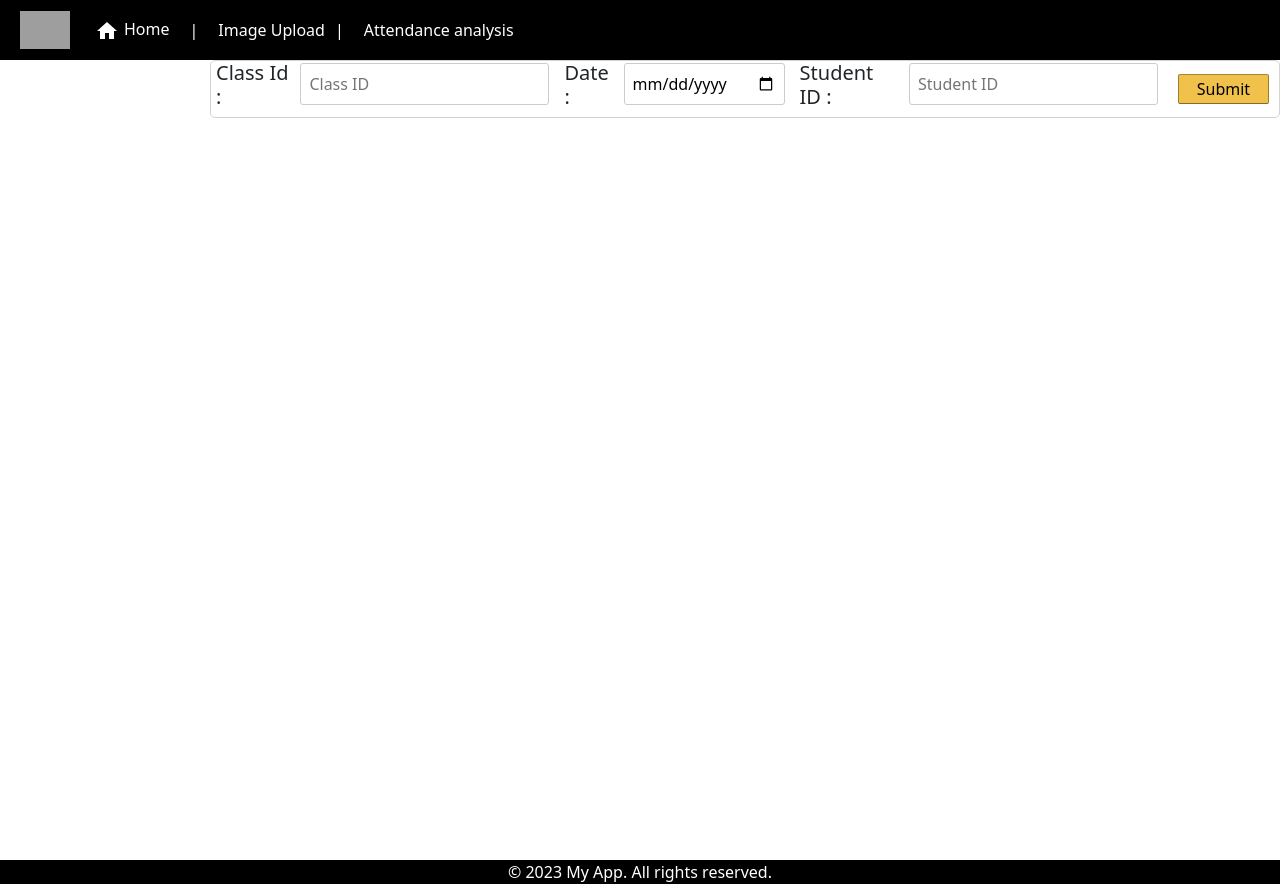
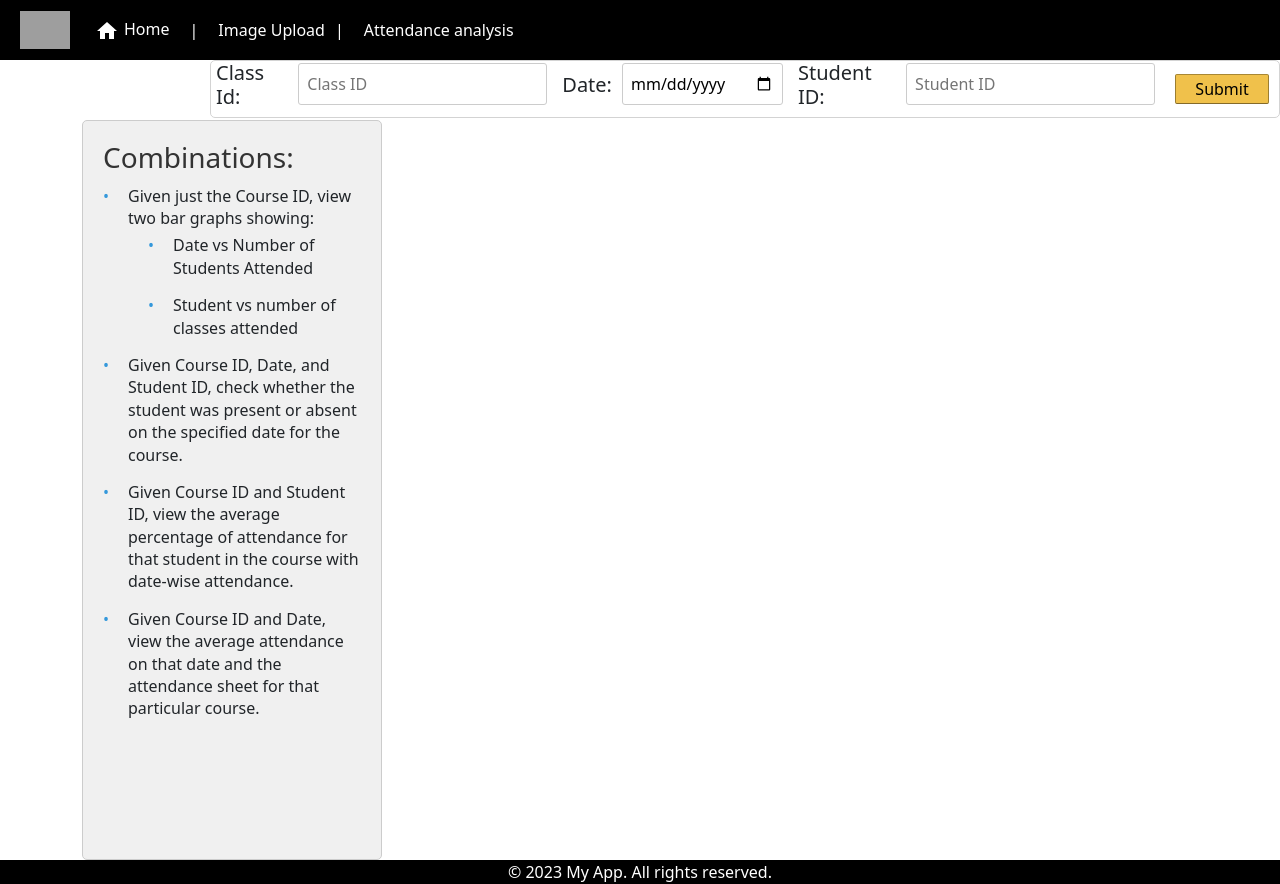
Before and after one commit to venkateshyeturi904/smart_attendance_frontend, a React (Create React App) app: page /Attendance_analysis in a window 1280 px wide. Built offline with nearby package versions, Linux system fonts and the light colour scheme; grey boxes are pictures that could not be loaded.

Commit message:
made some css changes and added combination box for analysis page

```diff
--- a/src/App.css
+++ b/src/App.css
@@ -242,38 +242,3 @@
   color: white;
   text-align: center;
 }
-
-.Home{
-  display:flex;
-  flex-direction: column;
-}
-
-.college{
-  display: flex;
-  align-items: center;
-}
-
-.Home>h1{
-  margin-top: 20px;
-  margin-left:10px;
-  color: black;
-}
-
-.Home-image{
-  object-fit: contain;
-  width: 100px;
-}
-
-.Home_upload_button{
-    background: #f0c14b;
-    border-radius: 2px;
-    width: 200px;
-    height: 30px;
-    border: 1px solid;
-    margin-top: 10px;
-    border-color: #a88734 #9c7e31 #846a29;
-}
-
-.button{
-  align-items: center;
-}
--- a/src/components/Analysis.js
+++ b/src/components/Analysis.js
@@ -1,20 +1,215 @@
-import React from 'react'
-import { useState } from 'react';
+// import React from 'react'
+// import { useState } from 'react';
+// import './analysis.css';
+// import {courseId_by_date ,courseId_by_student,student_by_course_by_date,student_by_course ,student_by_course_average,course_by_date} from '../services/analysisService.js'
+// import BarGraph from './Bargraph';
+// import PieChart from './PieChart';
+// import DatesPresent from './DatesPresent';
+// function Analysis() {
+//   const [classId, setClassId] = useState("");
+//   const [date, setDate] = useState("");
+//   const [rollNumber, setRollNumber] = useState("");
+//   const [courseAttendance,setCourseAttendance]=useState([]);
+//   const [studentPresent,setStudentPresent]=useState("");
+//   const [studentAverage,setStudentAverage]=useState([]);
+//   const [datevsStatus,setDatevsStatus]=useState([]);
+//   const [coursevsDate,setCoursevsDate]=useState([]);
+//   const [courseAverage,setCourseAverage]=useState([]);
+//   const COLUMNS1 = [
+//     {
+//       Header: 'Date',
+//       accessor: 'date',
+//     },
+//     {
+//       Header: 'Status',
+//       accessor: 'status',
+//     },
+//   ];
+
+//   const COLUMNS2=[
+//     {
+//       Header:'Student Id',
+//       accessor:'studentId',
+//     },
+//     {
+//       Header:'Student Name',
+//       accessor:'studentName',
+//     },
+//     {
+//       Header:'Status',
+//       accessor:'status',
+//     }
+//   ]
+
+//   const handleClassIdChange = (e) => {
+//     console.log("value", e);
+//     setClassId(e.target.value);
+//   };
+
+//   const handleDateChange = (e) => {
+//     setDate(e.target.value);
+//   };
+
+//   const handleStudentIdChange=(e)=>{
+//     setRollNumber(e.target.value);
+//   }
+
+//   const handleSubmit=async(e)=>{
+//       e.preventDefault();
+//       if(classId!=="" && date==="" && rollNumber===""){
+//         try {
+//           const response1 = await courseId_by_date(classId);
+//           const response2= await courseId_by_student(classId);
+//           const Date_and_student=[response1.data,response2.data];
+//           console.log(Date_and_student)
+//           setCourseAttendance(Date_and_student);
+//         } catch (error) {
+//           console.error("Error uploading image:", error);
+//         }
+//         setCoursevsDate([]);
+//         setStudentPresent("");
+//         setStudentAverage([]);
+//       }else if(classId!=="" && date!=="" && rollNumber!==""){
+//         try {
+//           const response = await student_by_course_by_date(classId,rollNumber,date);
+//           console.log(response);
+//           const value=(response.data[0])?"present":"absent";
+//           setStudentPresent(value);
+//         } catch (error) {
+//           console.error("Error uploading image:", error);
+//         }
+//         setCourseAttendance([]);
+//         setCoursevsDate([]);
+//         setStudentAverage([]);
+//       }else if(classId!=="" && date==="" && rollNumber!==""){
+//         try {
+//           const response1 = await student_by_course(classId,rollNumber);
+//           const response2=await student_by_course_average(classId,rollNumber);
+//           const present=response2.data;
+//           const absent=100-present;
+//           const date_attend=response1.data.map((element)=>{
+//             return {
+//               "date" : element[0],
+//               "status" :element[1]?"Present":"Absent"
+//             }
+//           });
+//           console.log(date_attend);
+//           setStudentAverage([present,absent]);
+//           setDatevsStatus(date_attend);
+
+//         } catch (error) {
+//           console.error("Error uploading image:", error);
+//         }
+//         setCourseAttendance([]);
+//         setCoursevsDate([]);
+//         setStudentPresent("");
+//       }else if(classId!=="" && date!=="" && rollNumber===""){
+//         try {
+//           const response1 = await course_by_date(classId,date);
+//           let present=0;
+//           let absent=0;
+//           const date_attend=response1.data.map((element)=>{
+//             if(element[2])present++;
+//             else absent++;
+//             return {
+//               "studentId" : element[0],
+//               "studentName" :element[1],
+//               "status":element[2]?"Present":"Absent"
+//             }
+//           });
+//           const presentAverage=(present*100)/(present+absent);
+//           const absentAverage=(absent*100)/(present+absent);
+//           setCourseAverage([presentAverage,absentAverage]);
+//           setCoursevsDate(date_attend);
+
+//         } catch (error) {
+//           console.error("Error uploading image:", error);
+//         }
+//         setStudentAverage([]);
+//         setCourseAttendance([]);
+//         setStudentPresent("");
+//       }else{
+//         setStudentAverage([]);
+//         setCourseAttendance([]);
+//         setStudentPresent("");
+//         setCoursevsDate([]);
+//       }
+
+//   }
+
+//   return (
+//       <div className="container" >
+//         <div className="analysis-box">
+//               <h5>Course Id :</h5>
+//               <input
+//                 type="text"
+//                 placeholder="Course ID"
+//                 value={classId}
+//                 onChange={handleClassIdChange}
+//               />
+//               <h5>Date :</h5>
+//               <input type="date" value={date} onChange={handleDateChange} />
+//               <h5>Student ID :</h5>
+//               <input type="text" placeholder="Student ID" value={rollNumber} onChange={handleStudentIdChange} />
+//               <button type="submit" class="submit_button" onClick={handleSubmit}>Submit</button>
+//         </div>
+//           {
+//             courseAttendance.length>0?(
+//               <BarGraph data={courseAttendance}/>
+//             ):<></>
+//           }
+//           {
+//             studentPresent!==""?(
+//               <h1 className='studentPresent'>{`Student is ${studentPresent}`}</h1>
+//             ):<></>
+//           }
+//           {
+//             studentAverage.length>0?(
+//               <div className='course_student'>
+//                 <PieChart attendancePercentage={studentAverage[0]} absencePercentage={studentAverage[1]}/>
+//                 <DatesPresent student_Data={datevsStatus} columns={COLUMNS1}/>
+//               </div>
+//             ):<></>
+//           }
+//           {
+//             coursevsDate.length>0?(
+//               <div className='course_student'>
+//                 <PieChart attendancePercentage={courseAverage[0]} absencePercentage={courseAverage[1]}/>
+//                 <DatesPresent student_Data={coursevsDate} columns={COLUMNS2}/>
+//               </div>
+//             ):<></>
+//           }
+//       </div>
+//   )
+// }
+
+// export default Analysis
+import React, { useState } from 'react';
 import './analysis.css';
-import {courseId_by_date ,courseId_by_student,student_by_course_by_date,student_by_course ,student_by_course_average,course_by_date} from '../services/analysisService.js'
+import {
+  courseId_by_date,
+  courseId_by_student,
+  student_by_course_by_date,
+  student_by_course,
+  student_by_course_average,
+  course_by_date,
+} from '../services/analysisService.js';
 import BarGraph from './Bargraph';
 import PieChart from './PieChart';
 import DatesPresent from './DatesPresent';
+
 function Analysis() {
-  const [classId, setClassId] = useState("");
-  const [date, setDate] = useState("");
-  const [rollNumber, setRollNumber] = useState("");
-  const [courseAttendance,setCourseAttendance]=useState([]);
-  const [studentPresent,setStudentPresent]=useState("");
-  const [studentAverage,setStudentAverage]=useState([]);
-  const [datevsStatus,setDatevsStatus]=useState([]);
-  const [coursevsDate,setCoursevsDate]=useState([]);
-  const [courseAverage,setCourseAverage]=useState([]);
+  const [classId, setClassId] = useState('');
+  const [date, setDate] = useState('');
+  const [rollNumber, setRollNumber] = useState('');
+  const [courseAttendance, setCourseAttendance] = useState([]);
+  const [studentPresent, setStudentPresent] = useState('');
+  const [studentAverage, setStudentAverage] = useState([]);
+  const [datevsStatus, setDatevsStatus] = useState([]);
+  const [coursevsDate, setCoursevsDate] = useState([]);
+  const [courseAverage, setCourseAverage] = useState([]);
+
+
   const COLUMNS1 = [
     {
       Header: 'Date',
@@ -26,23 +221,22 @@ function Analysis() {
     },
   ];
 
-  const COLUMNS2=[
+  const COLUMNS2 = [
     {
-      Header:'Student Id',
-      accessor:'studentId',
+      Header: 'Student Id',
+      accessor: 'studentId',
     },
     {
-      Header:'Student Name',
-      accessor:'studentName',
+      Header: 'Student Name',
+      accessor: 'studentName',
     },
     {
-      Header:'Status',
-      accessor:'status',
-    }
-  ]
+      Header: 'Status',
+      accessor: 'status',
+    },
+  ];
 
   const handleClassIdChange = (e) => {
-    console.log("value", e);
     setClassId(e.target.value);
   };
 
@@ -50,132 +244,145 @@ function Analysis() {
     setDate(e.target.value);
   };
 
-  const handleStudentIdChange=(e)=>{
+  const handleStudentIdChange = (e) => {
     setRollNumber(e.target.value);
-  }
+  };
 
-  const handleSubmit=async(e)=>{
+  const handleSubmit = async (e) => {
     e.preventDefault();
-      if(classId!=="" && date==="" && rollNumber===""){
-        try {
-          const response1 = await courseId_by_date(classId);
-          const response2= await courseId_by_student(classId);
-          const Date_and_student=[response1.data,response2.data];
-          console.log(Date_and_student)
-          setCourseAttendance(Date_and_student);
-        } catch (error) {
-          console.error("Error uploading image:", error);
-        }
-        setCoursevsDate([]);
-        setStudentPresent("");
-        setStudentAverage([]);
-      }else if(classId!=="" && date!=="" && rollNumber!==""){
-        try {
-          const response = await student_by_course_by_date(classId,rollNumber,date);
-          console.log(response);
-          const value=(response.data[0])?"present":"absent";
-          setStudentPresent(value);
-        } catch (error) {
-          console.error("Error uploading image:", error);
-        }
-        setCourseAttendance([]);
-        setCoursevsDate([]);
-        setStudentAverage([]);
-      }else if(classId!=="" && date==="" && rollNumber!==""){
-        try {
-          const response1 = await student_by_course(classId,rollNumber);
-          const response2=await student_by_course_average(classId,rollNumber);
-          const present=response2.data;
-          const absent=100-present;
-          const date_attend=response1.data.map((element)=>{
-            return {
-              "date" : element[0],
-              "status" :element[1]?"Present":"Absent"
-            }
-          });
-          console.log(date_attend);
-          setStudentAverage([present,absent]);
-          setDatevsStatus(date_attend);
 
-        } catch (error) {
-          console.error("Error uploading image:", error);
-        }
-        setCourseAttendance([]);
-        setCoursevsDate([]);
-        setStudentPresent("");
-      }else if(classId!=="" && date!=="" && rollNumber===""){
-        try {
-          const response1 = await course_by_date(classId,date);
-          let present=0;
-          let absent=0;
-          const date_attend=response1.data.map((element)=>{
-            if(element[2])present++;
-            else absent++;
-            return {
-              "studentId" : element[0],
-              "studentName" :element[1],
-              "status":element[2]?"Present":"Absent"
-            }
-          });
-          const presentAverage=(present*100)/(present+absent);
-          const absentAverage=(absent*100)/(present+absent);
-          setCourseAverage([presentAverage,absentAverage]);
-          setCoursevsDate(date_attend);
-
-        } catch (error) {
-          console.error("Error uploading image:", error);
-        }
     setStudentAverage([]);
     setCourseAttendance([]);
     setStudentPresent("");
+    setCoursevsDate([]);
+
+    if (classId !== '' && date === '' && rollNumber === '') {
+      try {
+        const response1 = await courseId_by_date(classId);
+        const response2 = await courseId_by_student(classId);
+        const Date_and_student = [response1.data, response2.data];
+        setCourseAttendance(Date_and_student);
+      } catch (error) {
+        console.error("Error:", error);
       }
-
+    } else if (classId !== '' && date !== '' && rollNumber !== '') {
+      try {
+        const response = await student_by_course_by_date(classId, rollNumber, date);
+        const value = (response.data[0]) ? 'present' : 'absent';
+        setStudentPresent(value);
+      } catch (error) {
+        console.error("Error:", error);
       }
+    } else if (classId !== '' && date === '' && rollNumber !== '') {
+      try {
+        const response1 = await student_by_course(classId, rollNumber);
+        const response2 = await student_by_course_average(classId, rollNumber);
+        const present = response2.data;
+        const absent = 100 - present;
+        const date_attend = response1.data.map((element) => ({
+          date: element[0],
+          status: element[1] ? 'Present' : 'Absent',
+        }));
+        setStudentAverage([present, absent]);
+        setDatevsStatus(date_attend);
+      } catch (error) {
+        console.error("Error:", error);
+      }
+    } else if (classId !== '' && date !== '' && rollNumber === '') {
+      try {
+        const response1 = await course_by_date(classId, date);
+        let present = 0;
+        let absent = 0;
+        const date_attend = response1.data.map((element) => {
+          if (element[2]) present++;
+          else absent++;
+          return {
+            studentId: element[0],
+            studentName: element[1],
+            status: element[2] ? 'Present' : 'Absent',
+          };
+        });
+        const presentAverage = (present * 100) / (present + absent);
+        const absentAverage = (absent * 100) / (present + absent);
+        setCourseAverage([presentAverage, absentAverage]);
+        setCoursevsDate(date_attend);
+      } catch (error) {
+        console.error("Error:", error);
+      }
+    }
+  };
 
   return (
-      <div className="container" >
+    <div className="container">
       <div className="analysis-box">
-              <h5>Class Id :</h5>
+        <h5>Class Id:</h5>
         <input
           type="text"
           placeholder="Class ID"
           value={classId}
           onChange={handleClassIdChange}
         />
-              <h5>Date :</h5>
+        <h5>Date:</h5>
         <input type="date" value={date} onChange={handleDateChange} />
-              <h5>Student ID :</h5>
-              <input type="text" placeholder="Student ID" value={rollNumber} onChange={handleStudentIdChange} />
-              <button type="submit" class="submit_button" onClick={handleSubmit}>Submit</button>
+        <h5>Student ID:</h5>
+        <input
+          type="text"
+          placeholder="Student ID"
+          value={rollNumber}
+          onChange={handleStudentIdChange}
+        />
+        <button type="submit" className="submit_button" onClick={handleSubmit}>
+          Submit
+        </button>
       </div>
-          {
-            courseAttendance.length>0?(
-              <BarGraph data={courseAttendance}/>
-            ):<></>
-          }
-          {
-            studentPresent!==""?(
-              <h1 className='studentPresent'>{`Student is ${studentPresent}`}</h1>
-            ):<></>
-          }
-          {
-            studentAverage.length>0?(
-              <div className='course_student'>
-                <PieChart attendancePercentage={studentAverage[0]} absencePercentage={studentAverage[1]}/>
-                <DatesPresent student_Data={datevsStatus} columns={COLUMNS1}/>
+      <div className="info-box">
+      <h3>Combinations:</h3>
+      <ul>
+        <li>
+          Given just the Course ID, view two bar graphs showing:
+          <ul className="sub-list">
+            <li>Date vs Number of Students Attended </li>
+            <li>Student vs number of classes attended</li>
+          </ul>
+        </li>
+        <li>
+          Given Course ID, Date, and Student ID, check whether the student was
+          present or absent on the specified date for the course.
+        </li>
+        <li>
+          Given Course ID and Student ID, view the average percentage of
+          attendance for that student in the course with date-wise attendance.
+        </li>
+        <li>
+          Given Course ID and Date, view the average attendance on that date
+          and the attendance sheet for that particular course.
+        </li>
+      </ul>
     </div>
-            ):<></>
-          }
-          {
-            coursevsDate.length>0?(
-              <div className='course_student'>
-                <PieChart attendancePercentage={courseAverage[0]} absencePercentage={courseAverage[1]}/>
-                <DatesPresent student_Data={coursevsDate} columns={COLUMNS2}/>
+      {courseAttendance.length > 0 && <BarGraph data={courseAttendance} />}
+      {studentPresent !== '' && (
+        <h1 className="studentPresent">{`Student is ${studentPresent}`}</h1>
+      )}
+      {studentAverage.length > 0 && (
+        <div className="course_student">
+          <PieChart
+            attendancePercentage={studentAverage[0]}
+            absencePercentage={studentAverage[1]}
+          />
+          <DatesPresent student_Data={datevsStatus} columns={COLUMNS1} />
         </div>
-            ):<></>
-          }
+      )}
+      {coursevsDate.length > 0 && (
+        <div className="course_student">
+          <PieChart
+            attendancePercentage={courseAverage[0]}
+            absencePercentage={courseAverage[1]}
+          />
+          <DatesPresent student_Data={coursevsDate} columns={COLUMNS2} />
         </div>
-  )
+      )}
+  </div>
+  );
 }
 
-export default Analysis
+export default Analysis;
--- a/src/components/Bargraph.js
+++ b/src/components/Bargraph.js
@@ -45,7 +45,7 @@ const BarGraph = ({ data }) => {
   };
 
   return (
-    <div className='bar'>
+    <div className='bar_graph'>
         <Bar data={chartData} />
         <form className='radio_input'>
           <label>
--- a/src/components/DatesPresent.css
+++ b/src/components/DatesPresent.css
@@ -1,6 +1,7 @@
 .studentvsDate {
     border: 1px solid #ccc;
     padding: 10px;
+    height: 600px;
     margin-left:20px;
     margin-top:70px;
 }
--- /dev/null
+++ b/src/components/Home.css
@@ -0,0 +1,42 @@
+.Home{
+    display:flex;
+    flex-direction: column;
+  }
+
+  .college{
+    display: flex;
+    align-items: center;
+  }
+
+  .Home>h1{
+    margin-top: 20px;
+    margin-left:10px;
+    color: black;
+  }
+
+  .Home-image{
+    object-fit: contain;
+    width: 100px;
+  }
+
+  .Home_upload_button{
+      background: #f0c14b;
+      border-radius: 2px;
+      width: 200px;
+      height: 30px;
+      border: 1px solid;
+      margin-top: 10px;
+      border-color: #a88734 #9c7e31 #846a29;
+  }
+
+  .button{
+    align-items: center;
+  }
+
+  .out-container {
+    background-color: white;
+    height: 100vh;
+    display: flex;
+    flex-direction: column;
+    align-items: center;
+}
--- a/src/components/ImageUploadComponent.jsx
+++ b/src/components/ImageUploadComponent.jsx
@@ -103,10 +103,10 @@ const ImageUploadComponent=()=> {
             src="https://event.iitg.ac.in/icann2019/Proceedings_LaTeX/2019/IITG_logo.png"
           />
           <form onSubmit={handleSubmit}>
-              <h5>Enter Your Class Id</h5>
+              <h5>Enter Your Course Id</h5>
               <input
                 type="text"
-                placeholder="Class ID"
+                placeholder="Course ID"
                 value={classId}
                 onChange={handleClassIdChange}
               />
--- a/src/components/analysis.css
+++ b/src/components/analysis.css
@@ -2,7 +2,7 @@
     background-color: white;
     height: 100vh;
     display: flex;
-    flex-direction: column;
+    /* flex-direction: column; */
   }
 
   .analysis-box {
@@ -54,3 +54,57 @@
     display:flex;
     margin-top:10px;
   }
+
+  .info-box {
+    background-color: #f0f0f0;
+    border: 1px solid #ccc;
+    width:300px;
+    object-fit: contain;
+    padding: 20px;
+    margin-top: 60px;
+    border-radius: 5px;
+    animation: fadeInUp 1s ease-out;
+  }
+
+  .info-box h3 {
+    margin-bottom: 10px;
+    color: #333;
+  }
+
+  .info-box ul {
+    list-style: none;
+    padding-left: 0;
+  }
+
+  .info-box ul li {
+    position: relative;
+    padding-left: 25px;
+    margin-bottom: 15px;
+    line-height: 1.4;
+  }
+
+  .info-box ul li:before {
+    content: '\2022';
+    position: absolute;
+    left: 0;
+    color: #3498db;
+    font-size: 16px;
+  }
+
+  .sub-list {
+    list-style-type: disc; /* Use disc style for sub-bullet points */
+    margin-top: 5px;
+    margin-left: 20px; /* Indent sub-bullet points */
+  }
+
+  /* Animation keyframes */
+  @keyframes fadeInUp {
+    0% {
+      opacity: 0;
+      transform: translateY(20px);
+    }
+    100% {
+      opacity: 1;
+      transform: translateY(0);
+    }
+  }
--- a/src/components/barGraph.css
+++ b/src/components/barGraph.css
@@ -1,9 +1,8 @@
-.bar{
+.bar_graph{
     margin-top:60px;
-    height:550px;
+    width:70%;
     display: flex;
     object-fit: contain;
-    display: flex;
     flex-direction: column;
 }
 
```
Also changed, not shown: src/components/Home.js (+6 -6 lines). Lines whose indentation alone changed are shown as unchanged.
